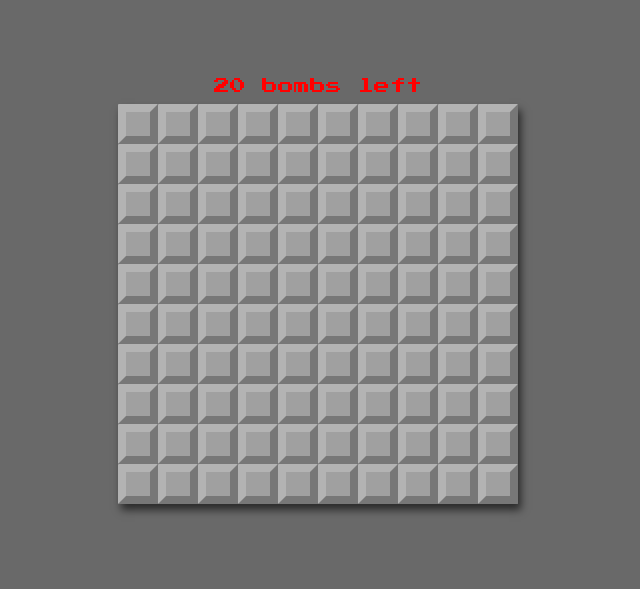
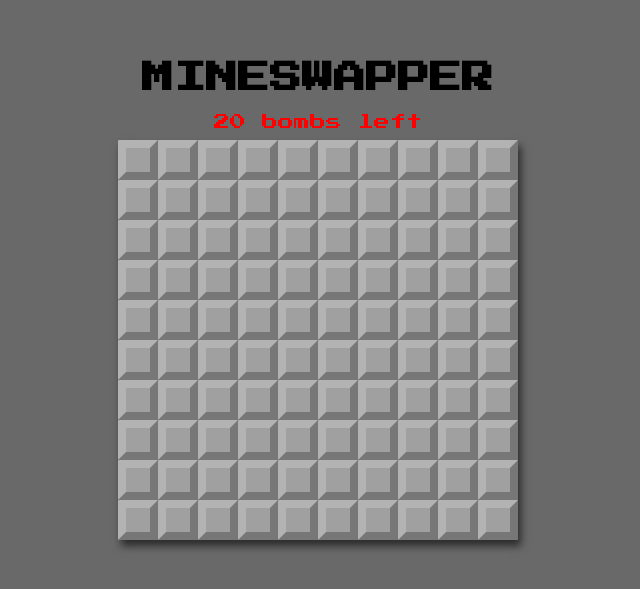
Before and after one commit to ajarek/mineswapper, a plain HTML site: page index.html in a window 1280 px wide. Shown: the part 109-698 px from the top of the page, without its empty margins (322-962 px from the left). Drawn offline with Linux system fonts and the light colour scheme.

Commit message:
change code

```diff
--- a/index.html
+++ b/index.html
@@ -10,6 +10,7 @@
 </head>
 
 <body oncontextmenu="return false;">
+    <div class="h1"><h1>MINESWAPPER </div>
     <div class="info">0</div>
     <div class="grid"></div>
     <script src="script.js"></script>
--- a/style.css
+++ b/style.css
@@ -14,6 +14,9 @@ body {
     align-items: center;
     background-color: dimgray;
     font-family: 'Press Start 2P', cursive;
+}
+.h1{
+    margin: 20px 0;
 }
 
 .info {
```
